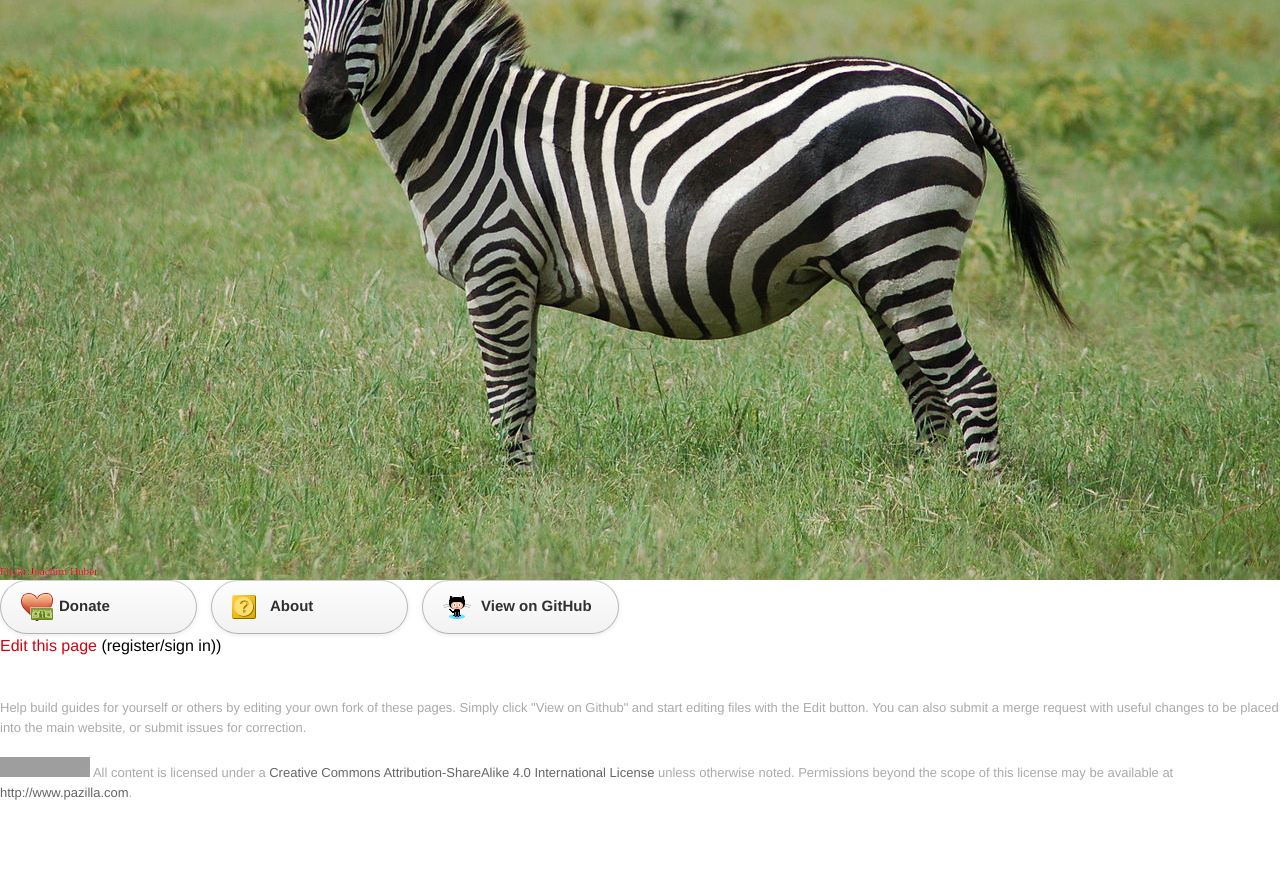
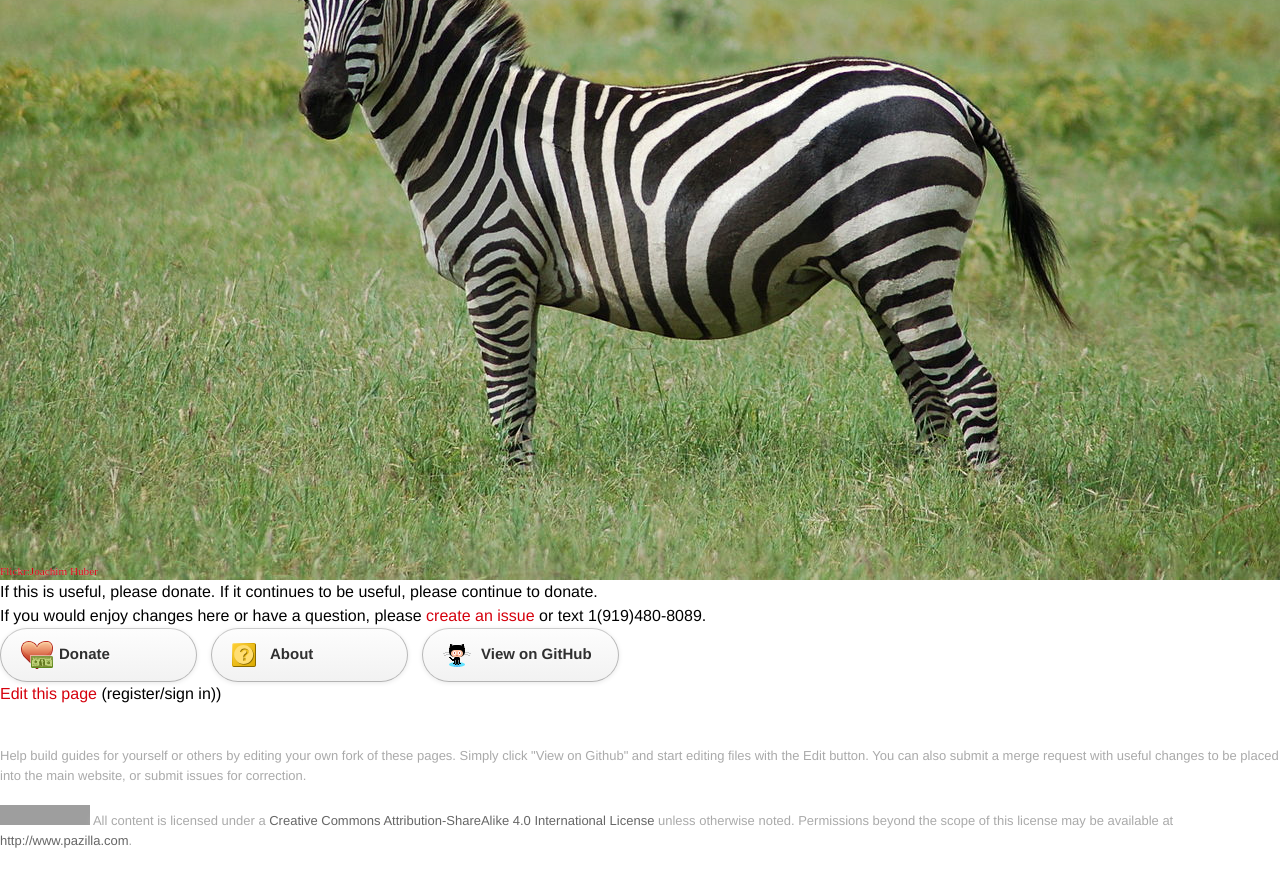
Before and after one commit to pazilla/my-first-alphabet-book-free-culture, a Jekyll site: the page built from index.markdown, in a window 1280 px wide and 900 px high, scrolled down 23358 px. Shown: the top 887 px of the window. Built offline with Jekyll 4.4.1, drawn with Linux system fonts in a browser that asks for light colours; some web fonts are replaced; before the commit the page ends 24210 px from its top, so only the background shows below that; grey boxes are pictures that could not be loaded.

Commit message:
donate, issues, questions text

```diff
--- a/index.markdown
+++ b/index.markdown
@@ -289,3 +289,9 @@ zebra
 <a href="//www.flickr.com/photos/sara_joachim/2180704157" title="DSC_1426 by Joachim Huber, on Flickr">Flickr:Joachim Huber</a>
 </div>
 </div>
+<div>
+If this is useful, please donate. If it continues to be useful, please continue to donate.
+</div>
+<div>
+If you would enjoy changes here or have a question, please <a href="//github.com/pazilla/my-first-alphabet-book-free-culture/issues">create an issue</a> or text 1(919)480-8089.
+</div>
```
